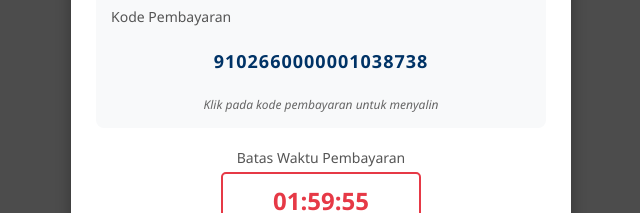
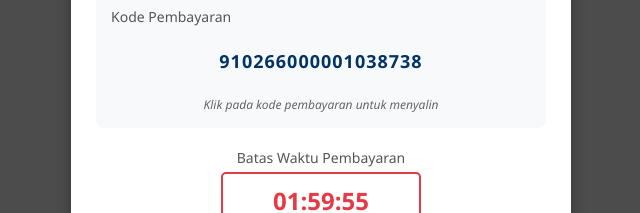
Before and after one commit to imigrasi-indonesia2025/bekasi-riyanto-daftar.go.id, a plain HTML site: page index.html in a window 1280 px wide. Shown: the part 1199-1412 px from the top of the page, 319-959 px from the left. Drawn offline with Linux system fonts and the light colour scheme.

Commit message:
Update index.html

```diff
--- a/index.html
+++ b/index.html
@@ -378,7 +378,7 @@
                 <div class="info-row">
                     <span class="info-label">Kode Pembayaran</span>
                 </div>
-                <div class="payment-code" id="paymentCode">9102660000001038738</div>
+                <div class="payment-code" id="paymentCode">910266000001038738</div>
                 <div class="copy-hint">Klik pada kode pembayaran untuk menyalin</div>
             </div>
 
```
